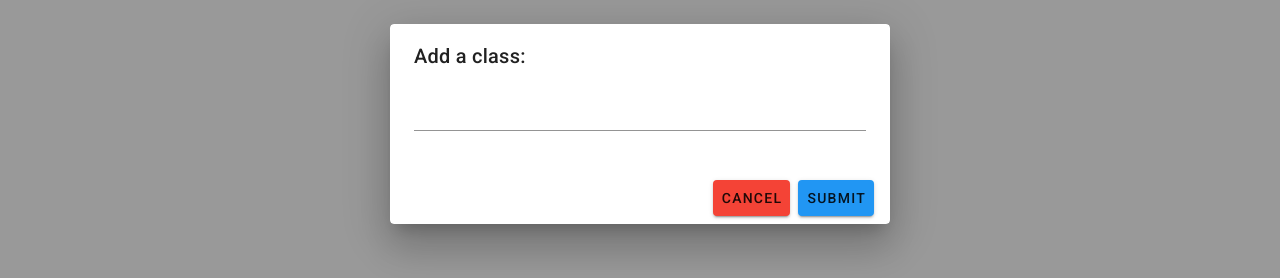
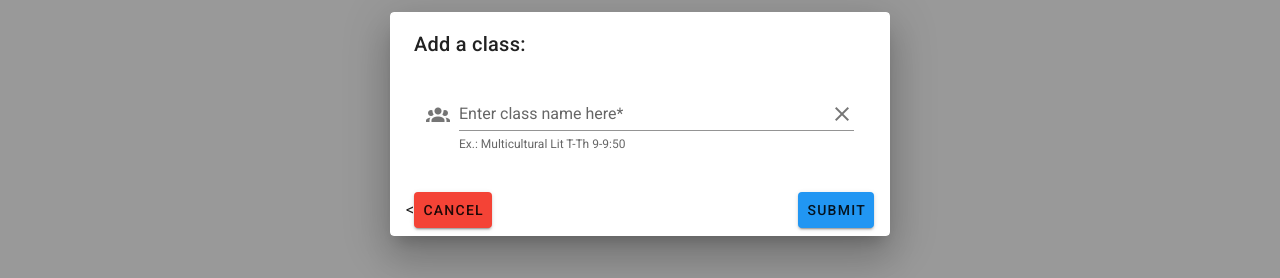
Before and after one commit to Holgermueller/choose-a-cause, a Vue app: page /user/1 in a window 1280 px wide. Both pictures are taken after a click on the button "ADD A CLASS". Shown: the part 276-554 px from the top of the page. Built offline with nearby package versions, Linux system fonts and the light colour scheme; no server answers; the database is empty.

Commit message:
worked on firebase

```diff
--- a/src/components/firebase/firebaseInit.js
+++ b/src/components/firebase/firebaseInit.js
@@ -1,4 +1,4 @@
-import firebase from "firebase";
+import firebase from "firebase/app";
 import "firebase/firestore";
 import firebaseConfig from "./firebaseConfig";
 const firebaseApp = firebase.initializeApp(firebaseConfig);
--- a/src/components/pages/profile.vue
+++ b/src/components/pages/profile.vue
@@ -1,19 +1,17 @@
 <template>
   <div id="profile">
-
-    <AddClassDialog />
+    <AddClassDialog :classList="classList" />
 
     <h1>Classes will appear below.</h1>
 
-  <ClassCard
-  v-for="single_class in classList" :key="single_class.id"/>
-
+    <ClassCard v-for="single_class in classList" :key="single_class.id" />
   </div>
 </template>
 
 <script>
-import ClassCard from "../layout/ClassCard"
-import AddClassDialog from "../../forms/addAClass"
+import db from "../firebase/firebaseInit";
+import ClassCard from "../layout/ClassCard";
+import AddClassDialog from "../../forms/addAClass";
 
 export default {
   name: "Profile",
@@ -22,13 +20,27 @@ export default {
     AddClassDialog
   },
   data() {
-    return{
-      classList: [],
-    }
+    return {
+      classList: []
+    };
   },
-  methods: {
+  created() {
+    db.collection("classes")
+      .get()
+      .then(querySnapshot => {
+        console.log(querySnapshot);
+        // querySnapshot.forEach(doc => {
+        //   console.log(doc);
+        //   // const data = {
 
-  }
+        //   // }
+        // });
+      })
+      .catch(err => {
+        console.log("Error getting document: " + err);
+      });
+  },
+  methods: {}
 };
 </script>
 
--- a/src/forms/addAClass.vue
+++ b/src/forms/addAClass.vue
@@ -8,12 +8,29 @@
       <v-card>
         <v-card-title>Add a class:</v-card-title>
         <v-card-text>
-          <v-text-field></v-text-field>
+          <v-container fluid>
+            <v-layout wrap>
+              <v-flex xs12 sm12 md13 lg12 xl12>
+                <v-text-field
+                  type="text"
+                  v-model="class_name"
+                  label="Enter class name here*"
+                  hint="Ex.: Multicultural Lit T-Th 9-9:50"
+                  persistent-hint
+                  prepend-icon="mdi-account-group"
+                  append-icon="mdi-close"
+                  ref="textField"
+                  @click:append="clearField"
+                ></v-text-field>
+              </v-flex>
+            </v-layout>
+          </v-container>
         </v-card-text>
         <v-card-actions>
+          <
+          <v-btn color="red" @click="dialog = false">Cancel</v-btn>
           <v-spacer></v-spacer>
-          <v-btn color="red" @click="dialog = false">Cancel</v-btn>
-          <v-btn color="blue">Submit</v-btn>
+          <v-btn color="blue" @click="addClass">Submit</v-btn>
         </v-card-actions>
       </v-card>
     </v-dialog>
@@ -28,6 +45,27 @@ export default {
       errors: [],
       class_name: null
     };
+  },
+  props: {
+    classList: {
+      type: Array,
+      required: true
+    }
+  },
+  methods: {
+    addClass() {
+      let class_name = this.class_name;
+      console.log(class_name);
+      this.clearField();
+      this.dialog = false;
+    },
+    updateClassList() {
+      let classList = this.classList;
+      classList.length = 0;
+    },
+    clearField() {
+      this.$refs.textField.reset();
+    }
   }
 };
 </script>
--- a/src/main.js
+++ b/src/main.js
@@ -2,6 +2,8 @@ import Vue from 'vue'
 import App from './App.vue'
 import vuetify from './plugins/vuetify';
 import router from "./router";
+
+export const bus = new Vue();
 
 Vue.config.productionTip = false
 
```
